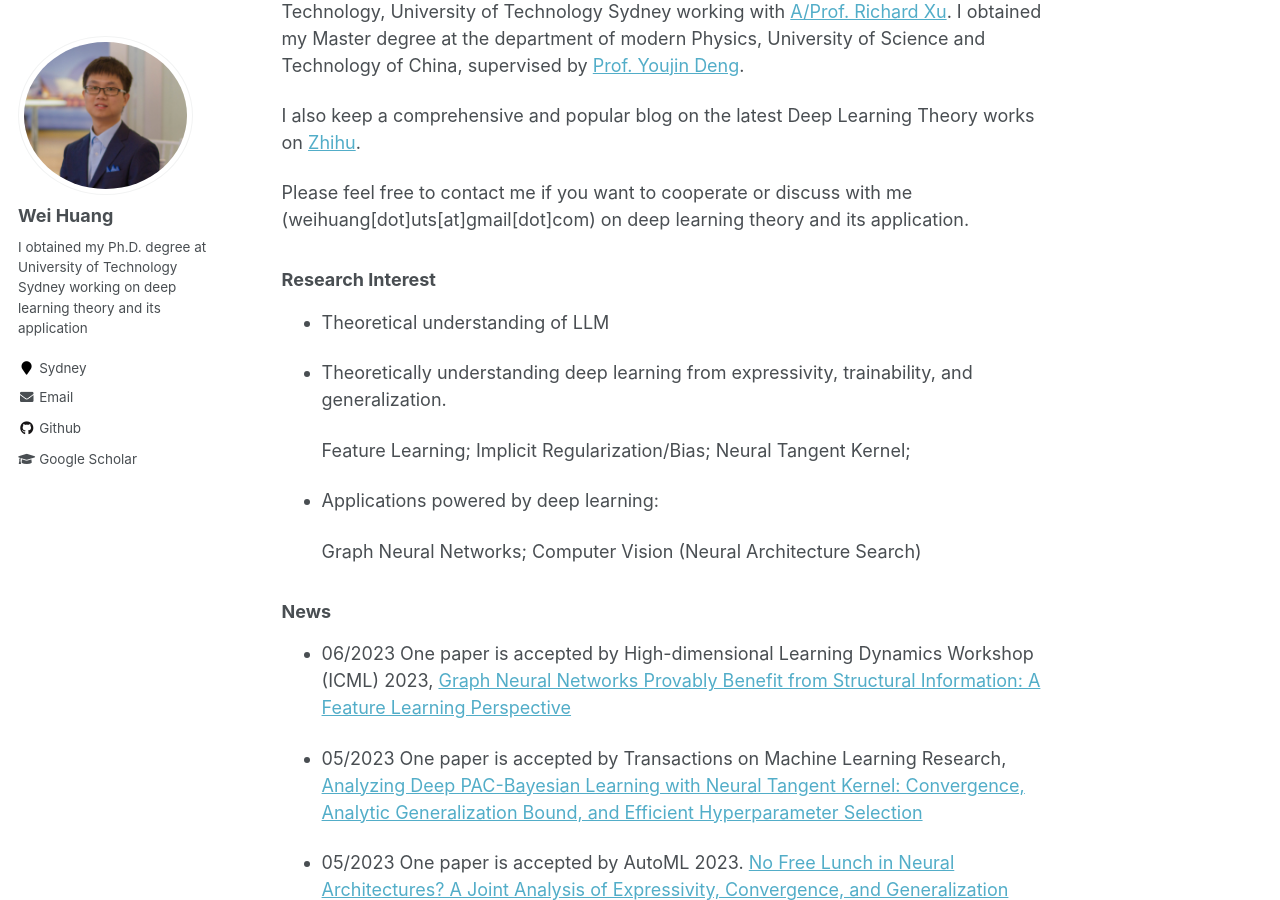
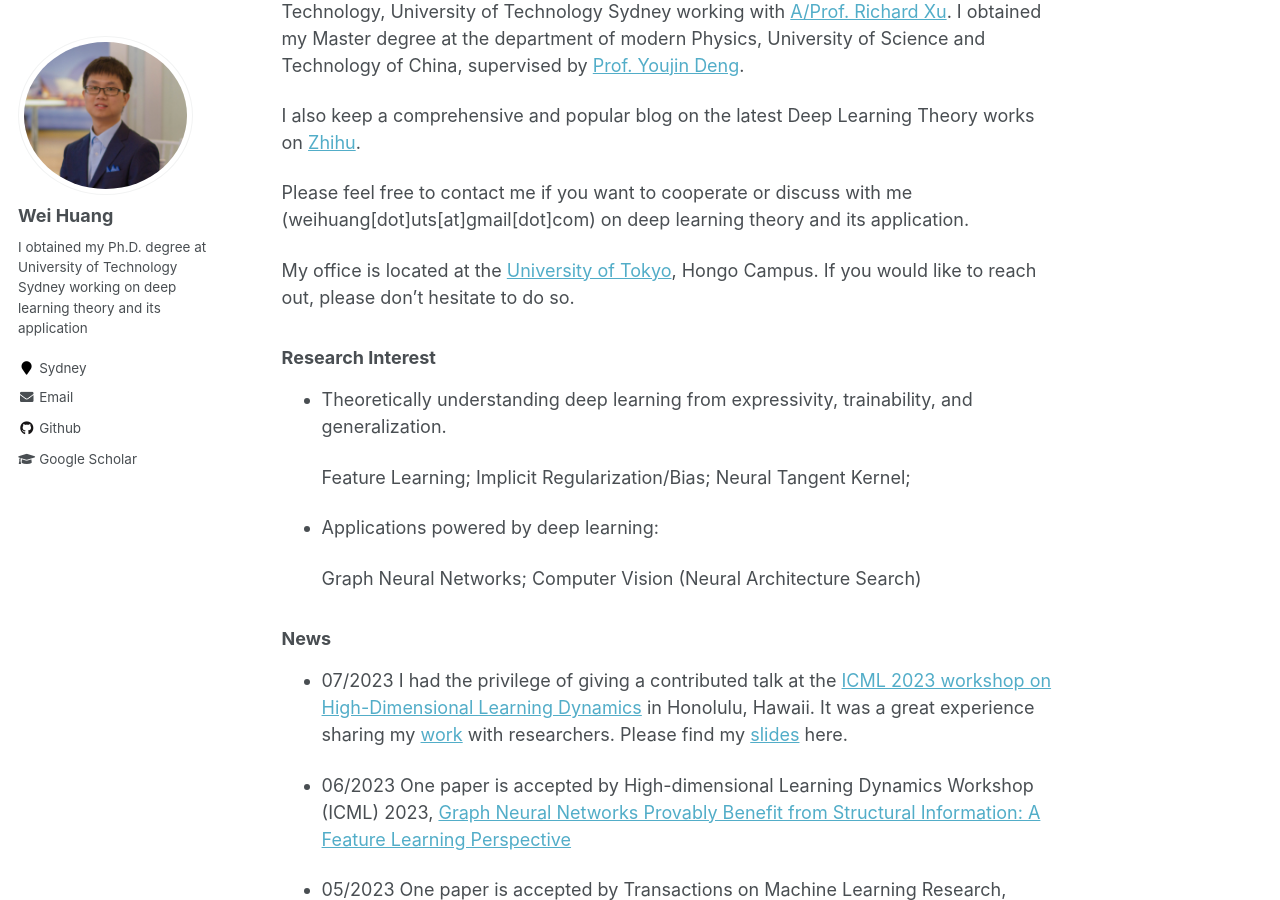
Before and after one commit to WeiHuang05/Weihuang05.github.io, a Jekyll site: the page built from index.md, in a window 1280 px wide and 900 px high, scrolled down 294 px. Built offline with Jekyll 4.4.1, drawn with Linux system fonts in a browser that asks for light colours.

Commit message:
Update index.md

```diff
--- a/index.md
+++ b/index.md
@@ -10,9 +10,9 @@ I also keep a comprehensive and popular blog on the latest Deep Learning Theory
 
 Please feel free to contact me if you want to cooperate or discuss with me (weihuang[dot]uts[at]gmail[dot]com) on deep learning theory and its application.
 
+My office is located at the [University of Tokyo](https://www.u-tokyo.ac.jp/ja/index.html), Hongo Campus. If you would like to reach out, please don't hesitate to do so.
+
 ### Research Interest
-
-* Theoretical understanding of LLM
 
 * Theoretically understanding deep learning from expressivity, trainability, and generalization.
 
@@ -25,6 +25,8 @@ Please feel free to contact me if you want to cooperate or discuss with me (weih
 
 
 ### News
+
+* 07/2023 I had the privilege of giving a contributed talk at the [ICML 2023 workshop on High-Dimensional Learning Dynamics](https://sites.google.com/view/hidimlearning/home?authuser=0) in Honolulu, Hawaii. It was a great experience sharing my [work](https://arxiv.org/abs/2306.13926) with researchers. Please find my [slides](https://github.com/WeiHuang05/Weihuang05.github.io/blob/main/files/ICML_HiLD_Graph_feature_Weihuang.pdf) here.
 
 * 06/2023 One paper is accepted by High-dimensional Learning Dynamics Workshop (ICML) 2023, [Graph Neural Networks Provably Benefit from Structural Information: A Feature Learning Perspective](https://arxiv.org/abs/2306.13926)
 
```
